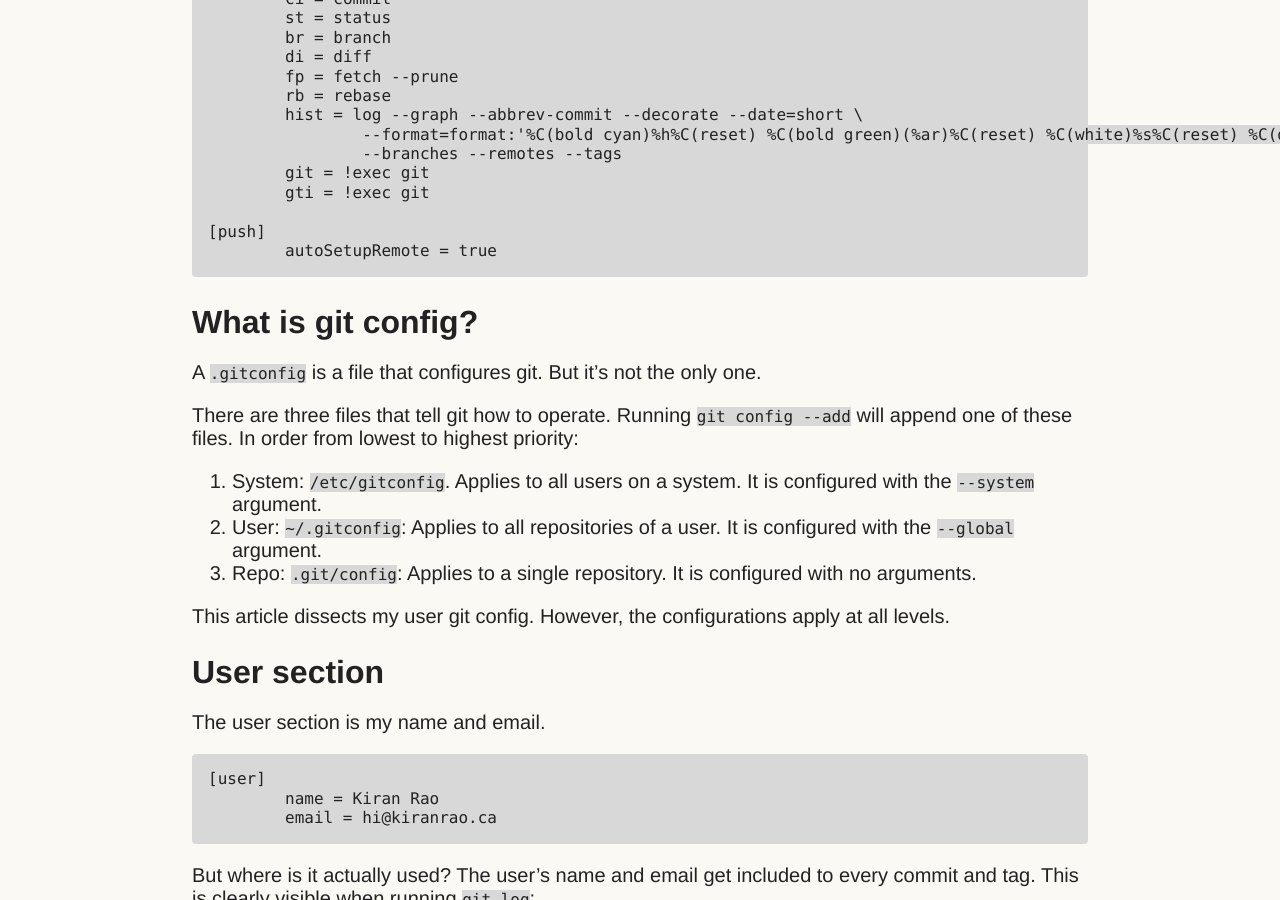
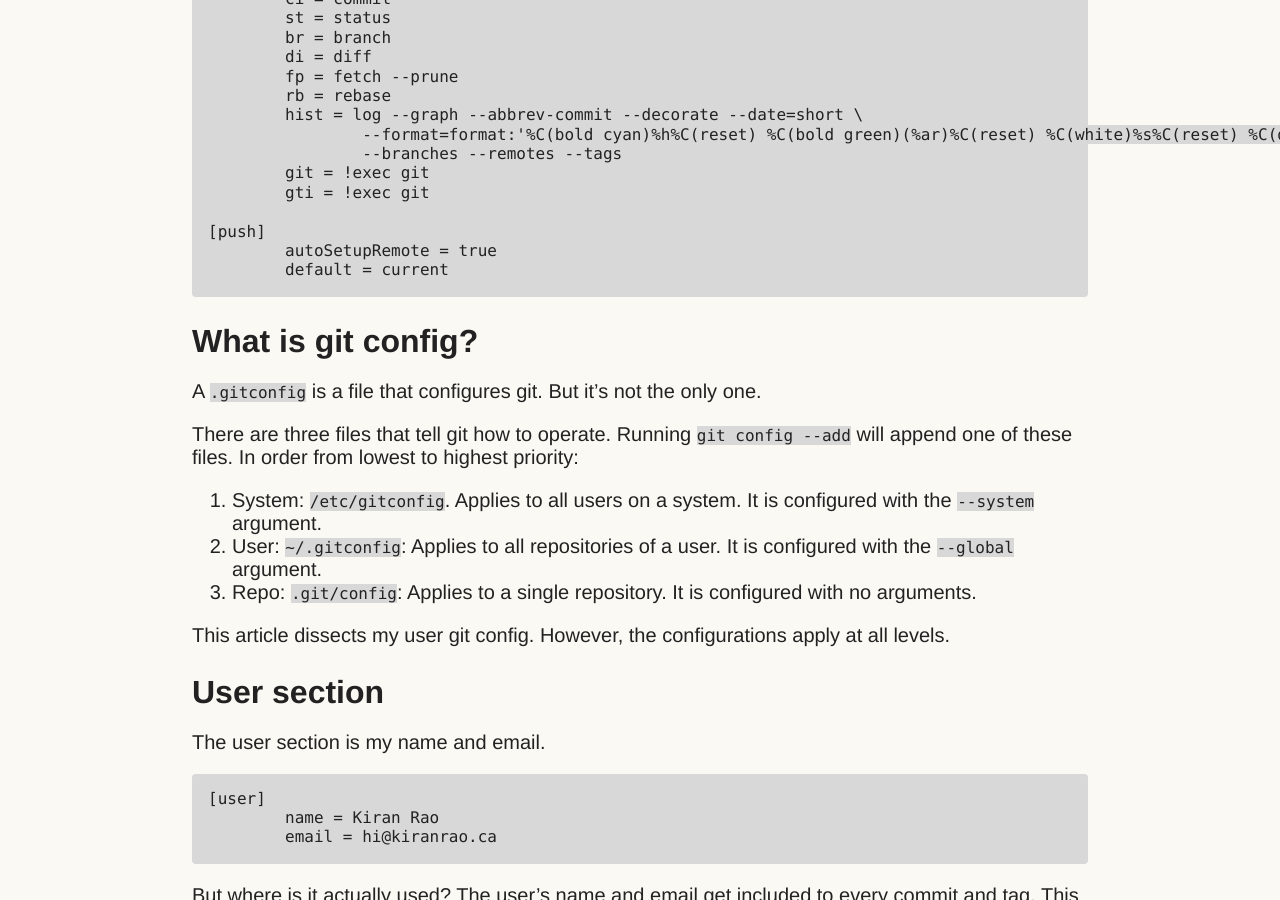
Before and after one commit to Kiran-Rao/kiran-rao.github.io, a Jekyll site: the page built from docs/_posts/2024-06-21-git-config.md, in a window 1280 px wide and 900 px high, scrolled down 664 px. Built offline with Jekyll 4.4.1, drawn with Linux system fonts in a browser that asks for light colours; some of the changed text lies outside the part shown.

Commit message:
Add default=current to gitconfig

````diff
--- a/docs/_posts/2024-06-21-git-config.md
+++ b/docs/_posts/2024-06-21-git-config.md
@@ -37,6 +37,7 @@ It's not long. It's not complicated. But it configures my workflow's most import
 
 [push]
 	autoSetupRemote = true
+	default = current
 ```
 
 ## What is git config?
@@ -200,9 +201,10 @@ This is dumb. If a local branch doesn't have an upstream branch, I always want t
 ```sh
 [push]
 	autoSetupRemote = true
+	default = current
 ```
 
-Setting `autoSetupRemote = true` automatically creates an upstream branch without having to use special args.
+Setting `autoSetupRemote = true` and `default = current` automatically creates an upstream branch without having to use special args.
 I'll never encounter this error again!
 
 ## Conclusion
````
